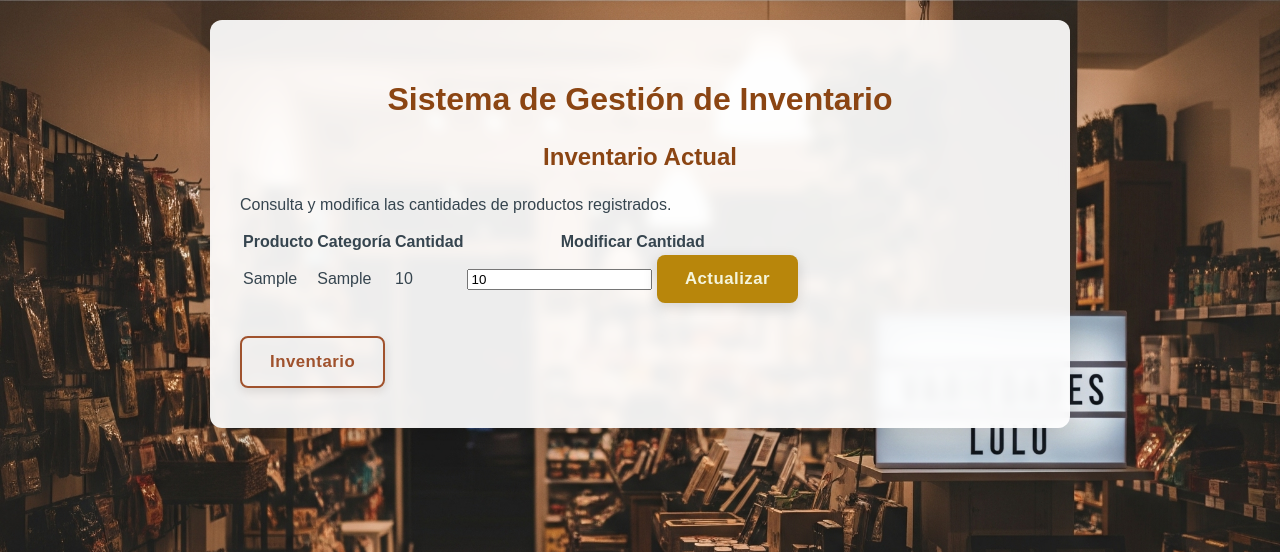
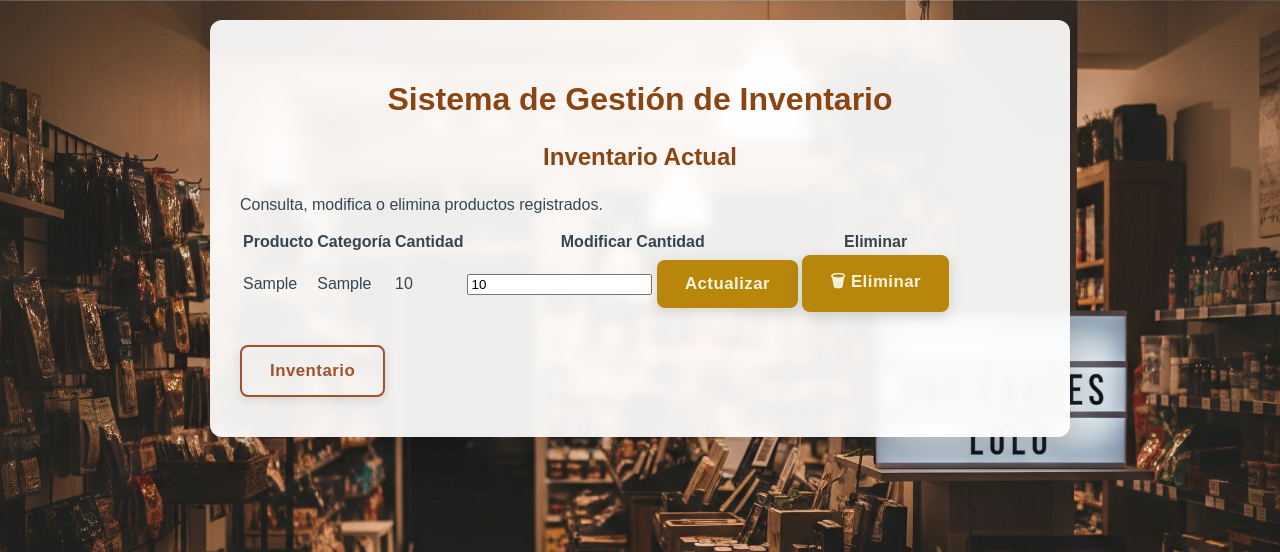
Before and after one commit to Billy-prompt/SISVENT, a FastAPI app: page /inventario in a window 1280 px wide. Shown: the top 552 px of the page. Run offline with FastAPI, Linux system fonts and the light colour scheme; tables that the repository leaves empty hold one stand-in row (values such as "Sample post").

Commit message:
eliminacion de items del inventario

```diff
--- a/app/templates/inventario.html
+++ b/app/templates/inventario.html
@@ -11,7 +11,7 @@
         <h1>Sistema de Gestión de Inventario</h1>
 
         <h2>Inventario Actual</h2>
-        <p>Consulta y modifica las cantidades de productos registrados.</p>
+        <p>Consulta, modifica o elimina productos registrados.</p>
 
         <table id="inventoryTable" class="styled-table">
             <thead>
@@ -20,6 +20,7 @@
                     <th>Categoría</th>
                     <th>Cantidad</th>
                     <th>Modificar Cantidad</th>
+                    <th>Eliminar</th>
                 </tr>
             </thead>
             <tbody>
@@ -51,6 +52,9 @@
                             <td>
                                 <input type="number" min="0" value="${item.quantity}" id="qty-${item.id}" class="input-small">
                                 <button class="btn-accion" onclick="updateQuantity(${item.id})">Actualizar</button>
+                            </td>
+                            <td>
+                                <button class="btn-eliminar" onclick="deleteProduct(${item.id})">🗑 Eliminar</button>
                             </td>
                         `;
 
@@ -85,6 +89,29 @@
             });
         }
 
+        // Eliminar producto
+        function deleteProduct(productId) {
+            if (!confirm("¿Seguro que quieres eliminar este producto del inventario?")) {
+                return;
+            }
+
+            fetch(`/inventory/delete/${productId}`, {
+                method: "DELETE"
+            })
+            .then(res => res.json())
+            .then(data => {
+                if (data.success) {
+                    alert("Producto eliminado correctamente.");
+                    loadInventory();
+                } else {
+                    alert("Error al eliminar producto.");
+                }
+            })
+            .catch(error => {
+                console.error("Error al eliminar producto:", error);
+            });
+        }
+
         // Iniciar carga
         window.addEventListener("DOMContentLoaded", loadInventory);
     </script>
```
Also changed, not shown: app/routes/inventario.py (+10 -0 lines).
